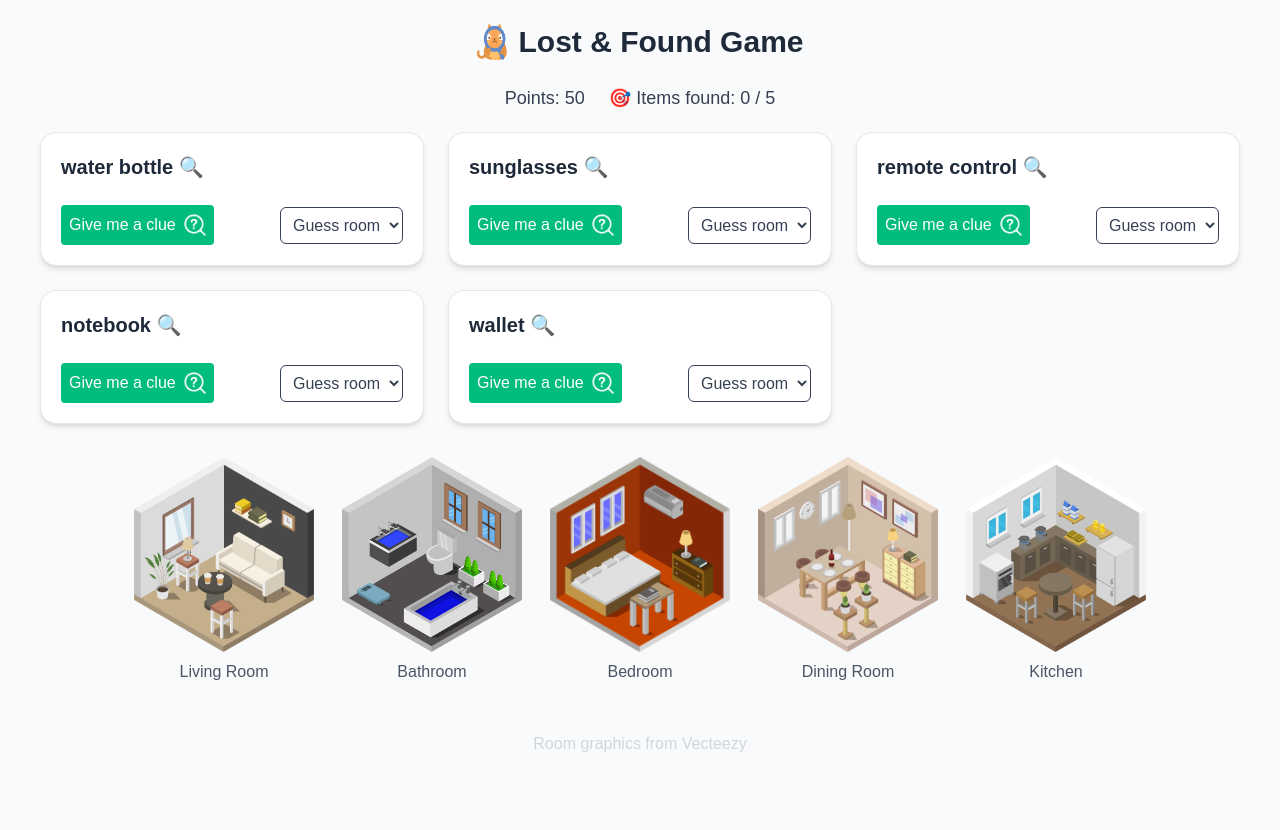
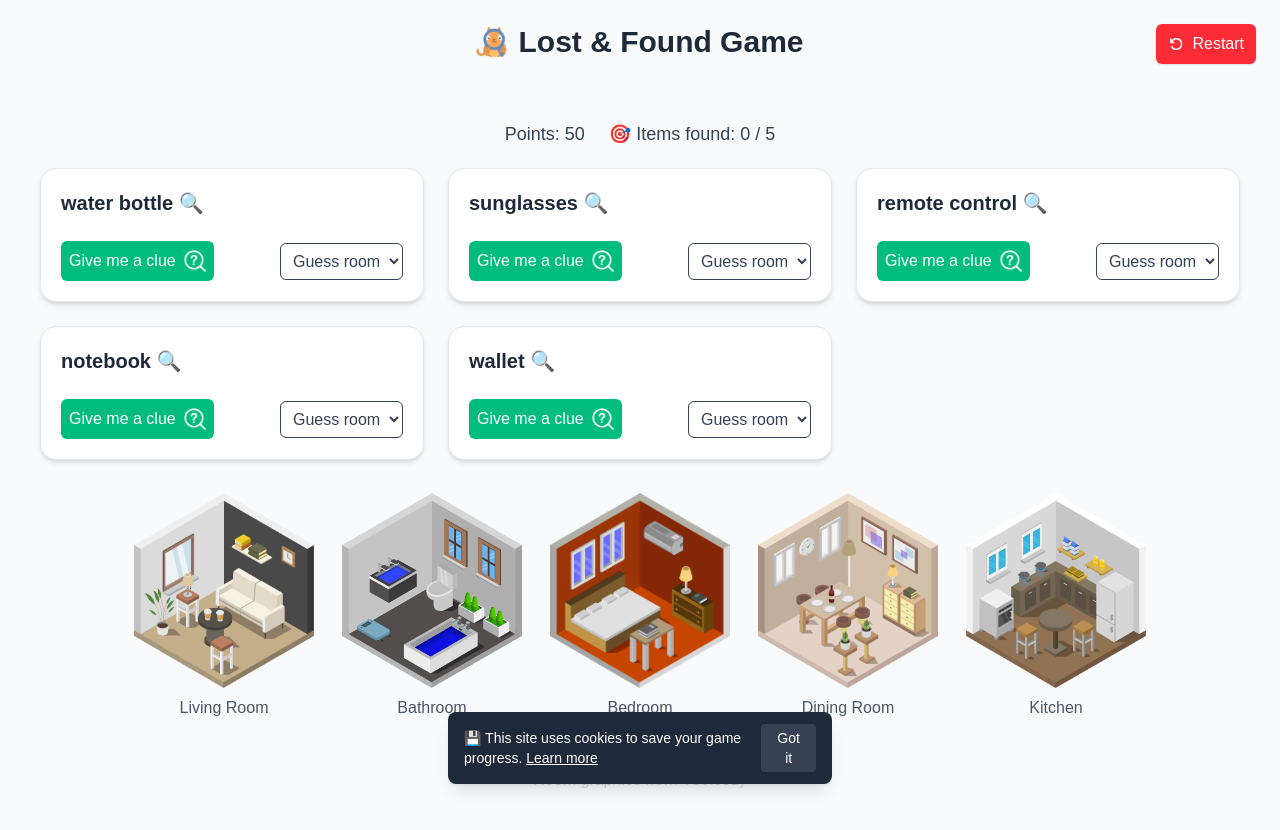
Before and after one commit to mariaszdev/lost-and-found-game, a Next.js app: page / in a window 1280 px wide. Both pictures are taken after a click on the button "Start Game". Shown: the top 830 px of the page. Built offline with nearby package versions, Linux system fonts and the light colour scheme.

Commit message:
feat: add game state saving with cookies and restart functionality

```diff
--- a/src/app/layout.tsx
+++ b/src/app/layout.tsx
@@ -1,6 +1,7 @@
 import type { Metadata } from 'next';
 import { Geist, Geist_Mono } from 'next/font/google';
 import './globals.css';
+import CookieNotice from '@/components/CookieNotice';
 
 const geistSans = Geist({
   variable: '--font-geist-sans',
@@ -28,6 +29,7 @@ export default function RootLayout({
       <body
         className={`${geistSans.variable} ${geistMono.variable} antialiased`}
       >
+        <CookieNotice />
         {children}
       </body>
     </html>
--- a/src/app/page.tsx
+++ b/src/app/page.tsx
@@ -1,21 +1,9 @@
-import LostItemsGame from '@/components/LostItemsGame';
-import Image from 'next/image';
+import Game from '@/components/Game';
 
 export default function Home() {
   return (
-    <main className="min-h-screen bg-gray-50 p-6 flex flex-col items-center">
-      <h1 className="text-3xl font-bold mb-6 text-center text-gray-800">
-        <div className="flex gap-3">
-          <Image
-            src="/icons/search-cat-icon.png"
-            width={30}
-            height={30}
-            alt="cat with magnifying glass icon"
-          />
-          Lost & Found Game
-        </div>
-      </h1>
-      <LostItemsGame />
+    <main>
+      <Game />
     </main>
   );
 }
--- /dev/null
+++ b/src/components/CookieNotice.tsx
@@ -0,0 +1,81 @@
+'use client';
+
+import React, { useEffect, useState } from 'react';
+
+export default function CookieNotice() {
+  const [visible, setVisible] = useState(false);
+  const [showModal, setShowModal] = useState(false);
+
+  useEffect(() => {
+    const seen = localStorage.getItem('cookieNoticeAccepted');
+    if (!seen) setVisible(true);
+  }, []);
+
+  const handleDismiss = () => {
+    localStorage.setItem('cookieNoticeAccepted', 'true');
+    setVisible(false);
+  };
+
+  if (!visible) return null;
+
+  return (
+    <>
+      {/* Banner */}
+      <div className="fixed bottom-4 left-1/2 transform -translate-x-1/2 bg-gray-800 text-white px-4 py-3 rounded-lg shadow-lg flex items-center gap-4 z-50 max-w-sm text-sm">
+        <p>
+          💾 This site uses cookies to save your game progress.{' '}
+          <button
+            onClick={() => setShowModal(true)}
+            className="underline hover:text-gray-300 cursor-pointer"
+          >
+            Learn more
+          </button>
+        </p>
+        <button
+          onClick={handleDismiss}
+          className="ml-auto text-sm bg-gray-700 hover:bg-gray-600 px-4 py-1 rounded cursor-pointer"
+        >
+          Got it
+        </button>
+      </div>
+
+      {/* Modal */}
+      {showModal && (
+        <div className="fixed inset-0 bg-black bg-opacity-50 flex items-center justify-center z-50">
+          <div className="bg-white text-gray-800 max-w-md w-full p-6 rounded-lg shadow-lg">
+            <h2 className="text-lg font-bold mb-2">Why we use cookies</h2>
+            <p className="mb-4 text-sm">
+              We use a cookie to save your current game state (selected rooms,
+              items, clues, and score). This lets you continue where you left
+              off, even after refreshing the page or closing your browser.
+            </p>
+            <ul className="list-disc pl-5 text-sm mb-4">
+              <li>
+                We do <strong>not</strong> collect any personal data.
+              </li>
+              <li>The cookie expires automatically after 24 hours.</li>
+              <li>You can delete it by clicking “Restart”.</li>
+            </ul>
+            <div className="flex justify-end gap-2">
+              <button
+                onClick={() => setShowModal(false)}
+                className="text-sm px-4 py-1 rounded bg-gray-200 hover:bg-gray-300 cursor-pointer"
+              >
+                Close
+              </button>
+              <button
+                onClick={() => {
+                  handleDismiss();
+                  setShowModal(false);
+                }}
+                className="text-sm px-4 py-1 rounded bg-emerald-500 hover:bg-emerald-600 text-white cursor-pointer"
+              >
+                Got it
+              </button>
+            </div>
+          </div>
+        </div>
+      )}
+    </>
+  );
+}
--- /dev/null
+++ b/src/components/Game.tsx
@@ -0,0 +1,37 @@
+'use client';
+
+import { useState } from 'react';
+import Image from 'next/image';
+import GameController from './GameController';
+import RestartButton from './RestartButton';
+
+export default function Game() {
+  const [gameStarted, setGameStarted] = useState(false);
+
+  return (
+    <div className="relative w-full min-h-screen bg-gray-50 px-6 pt-6">
+      <h1 className="absolute top-6 left-1/2 transform -translate-x-1/2 text-3xl font-bold text-gray-800 flex gap-3 items-center">
+        <Image
+          src="/icons/search-cat-icon.png"
+          width={30}
+          height={30}
+          alt="cat with magnifying glass icon"
+        />
+        Lost & Found Game
+      </h1>
+
+      {gameStarted && (
+        <div className="absolute top-6 right-6 z-10">
+          <RestartButton />
+        </div>
+      )}
+
+      <div className="pt-24">
+        <GameController
+          gameStarted={gameStarted}
+          setGameStarted={setGameStarted}
+        />
+      </div>
+    </div>
+  );
+}
--- a/src/components/LostItemsGame.tsx
+++ b/src/components/GameController.tsx
@@ -1,6 +1,6 @@
 'use client';
 
-import React, { useState } from 'react';
+import React, { useState, useEffect } from 'react';
 
 import Rooms from '@/components/Rooms';
 import StartGamePanel from '@/components/StartGamePanel';
@@ -8,9 +8,15 @@ import ItemCard from '@/components/ItemCard';
 
 import items from '@/data/items.json';
 import roomsByType from '@/data/rooms.json';
-import roomProperties from '../data/roomProperties.json';
+import roomProperties from '@/data/roomProperties.json';
 
 import { generateClue } from '@/utils/generateClue';
+import { saveGameState, loadGameState } from '@/utils/saveGame';
+
+interface GameControllerProps {
+  gameStarted: boolean;
+  setGameStarted: (started: boolean) => void;
+}
 
 interface ItemGameData {
   name: string;
@@ -40,14 +46,25 @@ const getGrammar = (itemName: string) => {
   };
 };
 
-export default function LostItemsGame() {
+export default function GameController({
+  gameStarted,
+  setGameStarted,
+}: GameControllerProps) {
   const [itemCount, setItemCount] = useState(5);
-  const [gameStarted, setGameStarted] = useState(false);
   const [gameItems, setGameItems] = useState<ItemGameData[]>([]);
   const [selectedRooms, setSelectedRooms] = useState<SelectedRoom[]>([]);
 
+  useEffect(() => {
+    const saved = loadGameState();
+    if (saved) {
+      setItemCount(saved.itemCount || 5);
+      setSelectedRooms(saved.selectedRooms || []);
+      setGameItems(saved.gameItems || []);
+      setGameStarted(true);
+    }
+  }, []);
+
   const startGame = () => {
-    // 1. Randomly select one room for each type
     const selectedRoomList: SelectedRoom[] = Object.entries(roomsByType).map(
       ([type, { displayName, rooms }]: any) => {
         const randomRoom = rooms[Math.floor(Math.random() * rooms.length)];
@@ -61,9 +78,6 @@ export default function LostItemsGame() {
       }
     );
 
-    setSelectedRooms(selectedRoomList);
-
-    // 2. Randomly assign items to those rooms
     const shuffledItems = [...items].sort(() => 0.5 - Math.random());
     const selectedItems = shuffledItems.slice(0, itemCount);
     const assignedItems: ItemGameData[] = selectedItems.map((item) => {
@@ -79,13 +93,15 @@ export default function LostItemsGame() {
       };
     });
 
-    console.log('🎯 Item locations:');
-    assignedItems.forEach((item) => {
-      console.log(`${item.name} → ${item.room}`);
-    });
-
+    setSelectedRooms(selectedRoomList);
     setGameItems(assignedItems);
     setGameStarted(true);
+
+    saveGameState({
+      itemCount,
+      gameItems: assignedItems,
+      selectedRooms: selectedRoomList,
+    });
   };
 
   const handleGetClue = (itemIndex: number) => {
@@ -110,7 +126,13 @@ export default function LostItemsGame() {
           clueCount: currentItem.clueCount + 1,
           score: currentItem.score - 1,
         };
+        saveGameState({
+          itemCount,
+          gameItems: updatedItems,
+          selectedRooms,
+        });
       }
+
       return updatedItems;
     });
   };
@@ -134,6 +156,12 @@ export default function LostItemsGame() {
         clues: [...currentItem.clues, feedback],
         score: isCorrect ? currentItem.score : currentItem.score - 10,
       };
+
+      saveGameState({
+        itemCount,
+        gameItems: updatedItems,
+        selectedRooms,
+      });
 
       return updatedItems;
     });
@@ -167,7 +195,6 @@ export default function LostItemsGame() {
                 gridTemplateColumns: 'repeat(auto-fit, minmax(300px, 1fr))',
               }}
             >
-              <div className="grid grid-cols-1 sm:grid-cols-2 lg:grid-cols-3 gap-6">
               {gameItems.map((item, index) => (
                 <ItemCard
                   key={index}
@@ -180,7 +207,7 @@ export default function LostItemsGame() {
                 />
               ))}
             </div>
-            </div>
+
             <Rooms rooms={selectedRooms} />
           </div>
         )}
--- a/src/components/ItemCard.tsx
+++ b/src/components/ItemCard.tsx
@@ -51,7 +51,7 @@ export default function ItemCard({
           ) : (
             <button
               onClick={onClue}
-              className="bg-emerald-500 hover:bg-emerald-600 text-white px-2 py-2 rounded flex items-center gap-2 cursor-pointer"
+              className="bg-emerald-500 hover:bg-emerald-600 text-white px-2 py-2 rounded-md flex items-center gap-2 cursor-pointer"
             >
               Give me a clue
               <Image
--- /dev/null
+++ b/src/components/RestartButton.tsx
@@ -0,0 +1,21 @@
+'use client';
+
+import React from 'react';
+import { VscDebugRestart } from 'react-icons/vsc';
+import { clearGameState } from '@/utils/saveGame';
+
+export default function RestartButton() {
+  const handleRestart = () => {
+    clearGameState();
+    window.location.reload();
+  };
+
+  return (
+    <button
+      onClick={handleRestart}
+      className="flex items-center gap-2 bg-red-500 hover:bg-red-600 text-white px-3 py-2 rounded-md shadow cursor-pointer"
+    >
+      <VscDebugRestart /> Restart
+    </button>
+  );
+}
--- /dev/null
+++ b/src/types/GameState.ts
@@ -0,0 +1,18 @@
+export interface GameState {
+  itemCount: number;
+  gameItems: {
+    name: string;
+    room: string;
+    clues: string[];
+    clueCount: number;
+    guessed: boolean;
+    correctGuess?: boolean;
+    score: number;
+  }[];
+  selectedRooms: {
+    type: string;
+    displayName: string;
+    image: string;
+    properties: Record<string, number>;
+  }[];
+}
--- /dev/null
+++ b/src/utils/saveGame.ts
@@ -0,0 +1,28 @@
+import { GameState } from '@/types/GameState';
+
+export const saveGameState = (state: GameState) => {
+  if (typeof document === 'undefined') return;
+  document.cookie = `lostGameState=${encodeURIComponent(
+    JSON.stringify(state)
+  )}; path=/; max-age=86400`; // expires in 24h
+};
+
+export const loadGameState = (): GameState | null => {
+  if (typeof document === 'undefined') return null;
+  const cookie = document.cookie
+    .split('; ')
+    .find((row) => row.startsWith('lostGameState='));
+  if (!cookie) return null;
+
+  try {
+    return JSON.parse(decodeURIComponent(cookie.split('=')[1])) as GameState;
+  } catch {
+    return null;
+  }
+};
+
+export const clearGameState = () => {
+  if (typeof document !== 'undefined') {
+    document.cookie = 'lostGameState=; path=/; max-age=0';
+  }
+};
```
Also changed, not shown: package.json (+7 -5 lines), 2 other files (tests, documents, lock files or other folders). Lines whose indentation alone changed are shown as unchanged.
